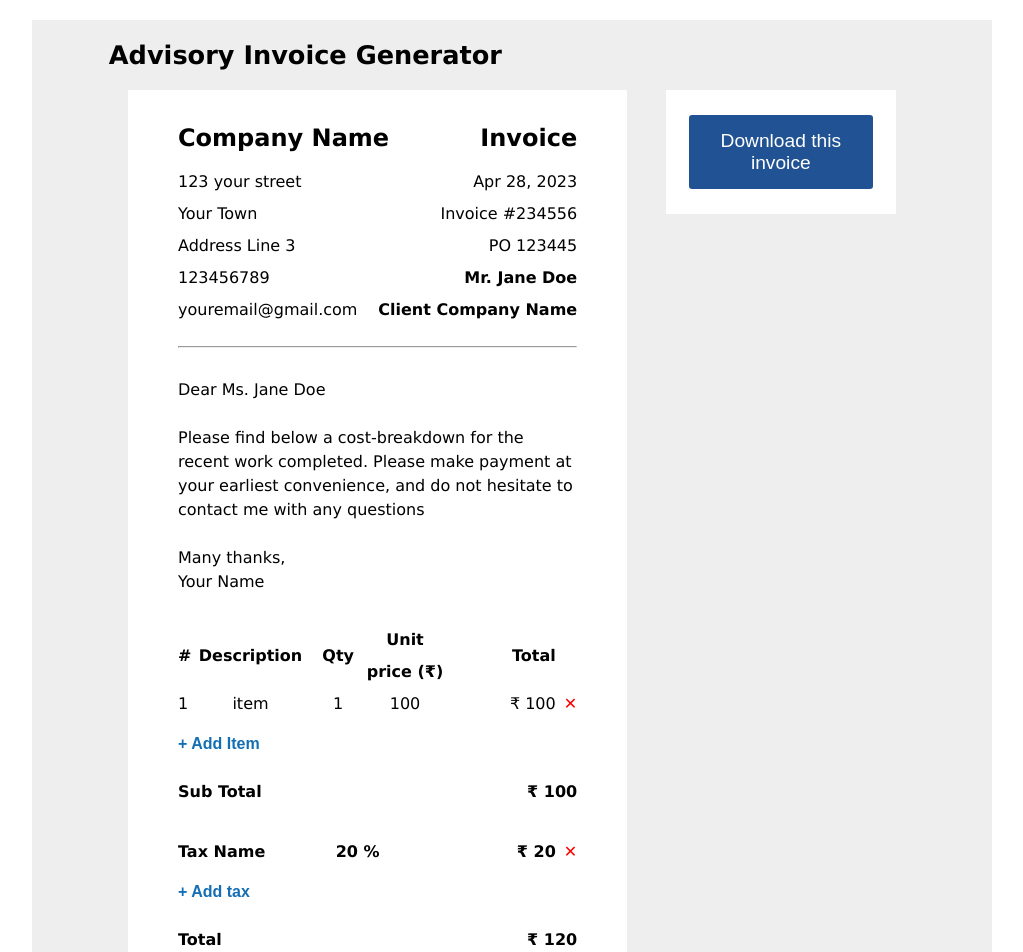
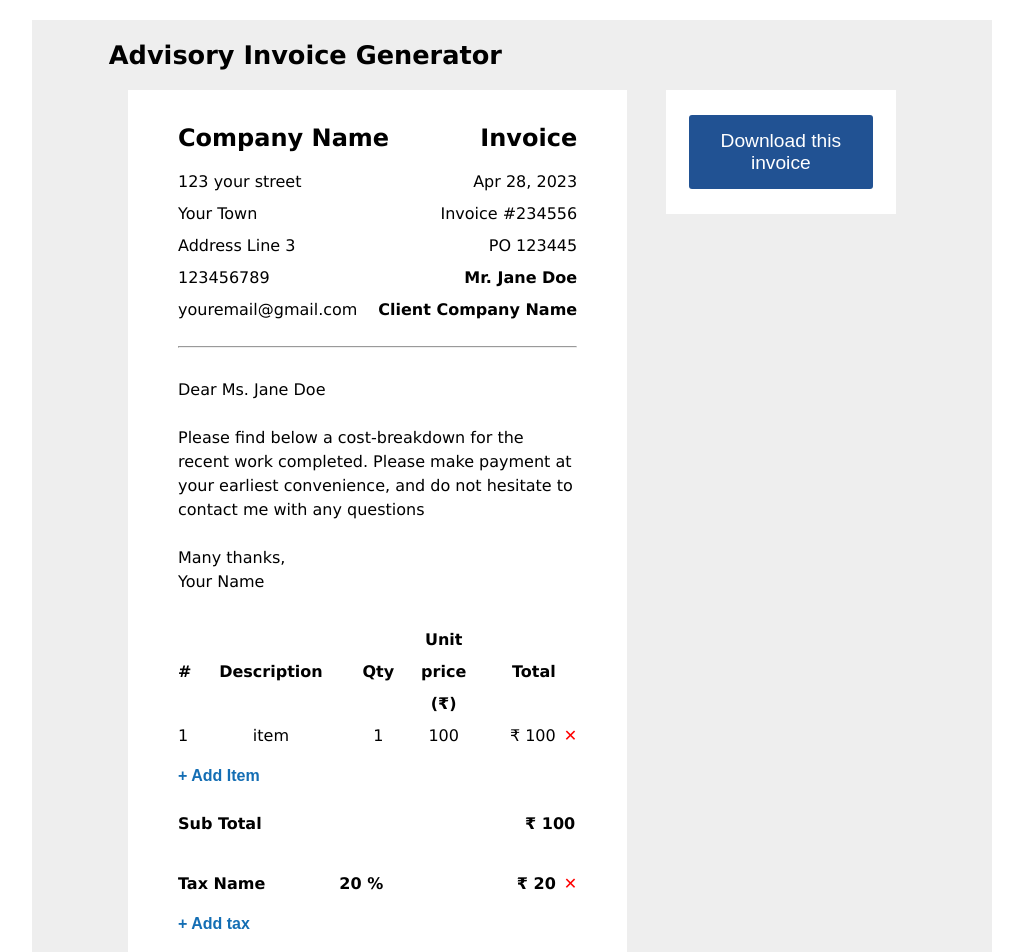
Before and after one commit to shivamSharma-iwell/kickStartFE_nextjs, a Next.js app: page / in a window 1280 px wide. Shown: the top 952 px of the page, without its empty margins (128-1151 px from the left). Built offline with nearby package versions, Linux system fonts and the light colour scheme.

Commit message:
update: css

```diff
--- a/styles/styles.module.css
+++ b/styles/styles.module.css
@@ -100,8 +100,9 @@
     width: 3%;
 }
 .itemTable th:nth-child(2), .itemTable td:nth-child(2){
-    width: 30%;
+    width: 42%;
     line-height: 1.5;
+    padding: 2px;
 }
 .itemTable th:nth-child(3) {
     width: 15%;
@@ -110,11 +111,11 @@
     width: 20%;
 }
 .itemTable th:nth-child(5) {
-    width: 30%;
+    width: 20%;
 }
-.itemTable th:nth-child(6) {
+/* .itemTable th:nth-child(6) {
     width: 2%;
-}
+} */
 .taxTable td:nth-child(1) {
     width: 30%;
 }
@@ -122,7 +123,7 @@
     width: 30%;
 }
 .taxTable td:nth-child(3) {
-    width: 40%;
+    width: 38%;
 }
 .priceInput{
     font-size: 1rem;
```
